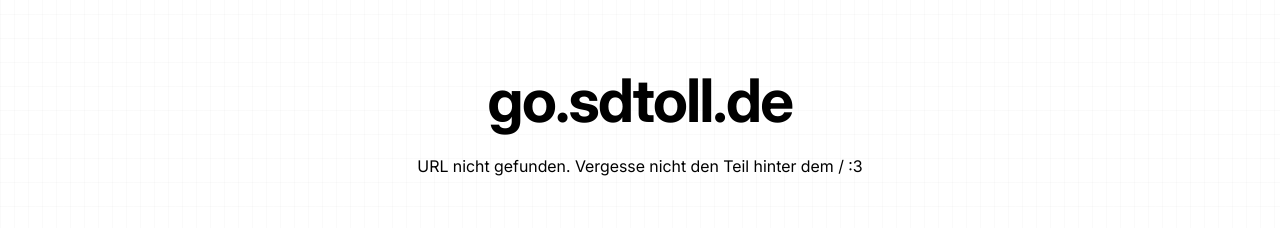
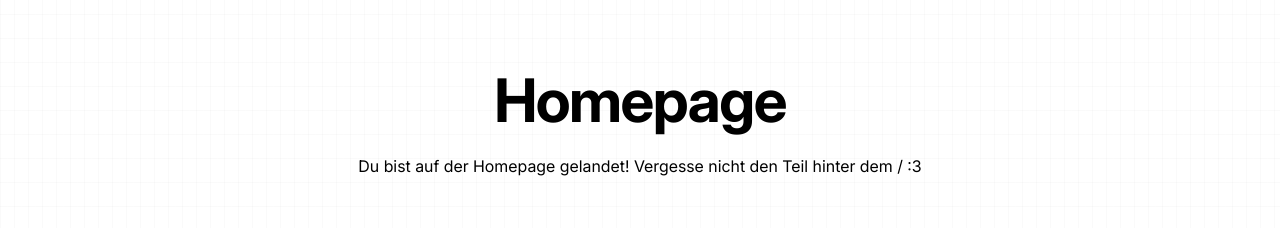
Before and after one commit to SupiDupiToll/slug_custom, a Next.js app: page / in a window 1280 px wide. Shown: the part 146-374 px from the top of the page. Built offline with nearby package versions, Linux system fonts and the light colour scheme; no server answers.

Commit message:
Update page.tsx

```diff
--- a/src/app/page.tsx
+++ b/src/app/page.tsx
@@ -17,10 +17,10 @@ export default async function Home() {
         className="flex flex-col items-center px-6 pt-16 text-center md:pt-24 lg:pt-32"
       >
         <TypographyH1 className="max-w-[75ch] duration-500 animate-in fade-in-5 slide-in-from-bottom-2">
-          go.sdtoll.de
+          Homepage
         </TypographyH1>
         <TypographyP className="max-w-[75ch] text-sm duration-700 animate-in fade-in-5 slide-in-from-top-2 md:text-base [&:not(:first-child)]:mt-6">
-          URL nicht gefunden. Vergesse nicht den Teil hinter dem / :3
+          Du bist auf der Homepage gelandet! Vergesse nicht den Teil hinter dem / :3
         </TypographyP>
         <div className="mt-8 flex items-center justify-center duration-700 animate-in fade-in-30 md:space-x-3 space-x-2">
 
```
